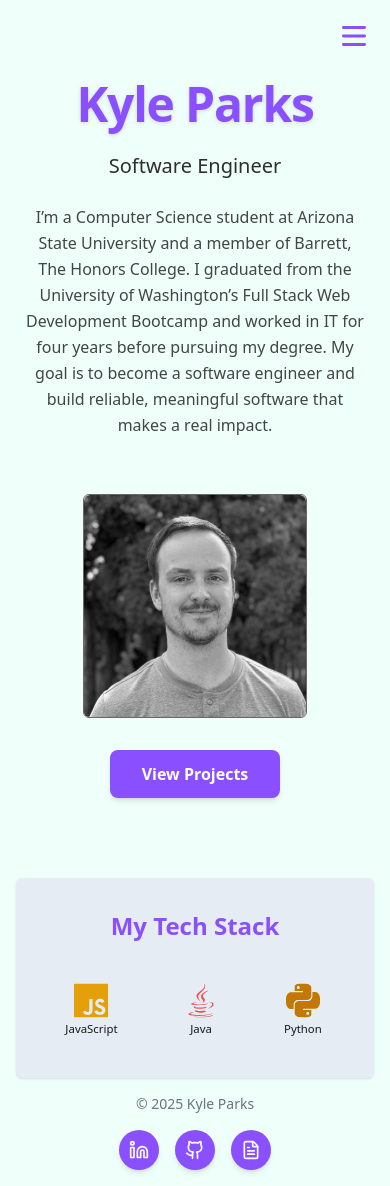
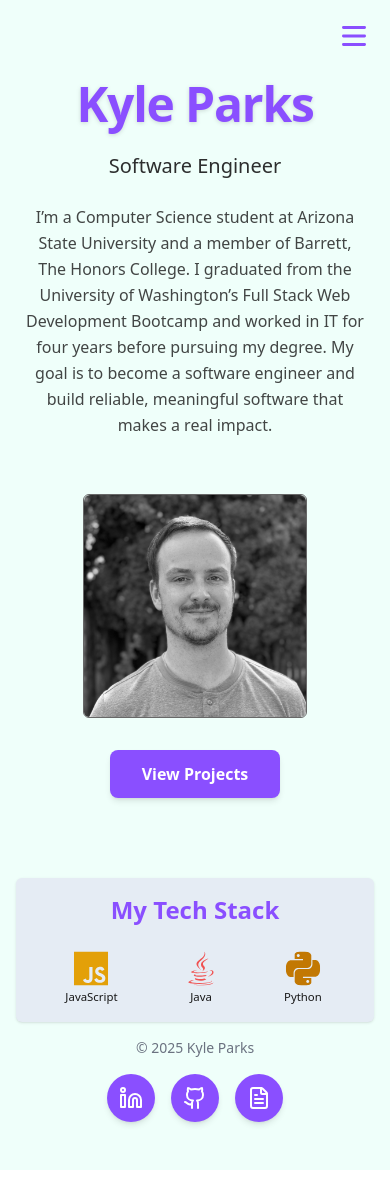
Before and after one commit to Goobber33/Portfolio-V5, a Next.js app: page / in a window 390 px wide. Built offline with nearby package versions, Linux system fonts and the light colour scheme.

Commit message:
Updated footer icons to be better accessible on mobile devices

```diff
--- a/src/components/Footer.tsx
+++ b/src/components/Footer.tsx
@@ -1,9 +1,8 @@
 import { Github, Linkedin, FileText } from 'lucide-react';
-
 
 export default function FooterSection() {
   return (
-    <footer className="mt-auto w-full">
+    <footer className="mt-auto w-full pb-8 sm:pb-4"> {/* 👈 Added more bottom padding for mobile */}
       <div className="mx-auto flex w-full max-w-screen-xl flex-col items-center justify-center gap-4 p-4 text-center">
         <span className="text-sm text-gray-500 dark:text-gray-400">© 2025 Kyle Parks</span>
 
@@ -13,9 +12,9 @@ export default function FooterSection() {
             href="https://www.linkedin.com/in/kyle-parks-b0a74017b"
             target="_blank"
             rel="noopener noreferrer"
-            className="bg-slateblue hover:bg-periwinkle group relative flex h-10 w-10 items-center justify-center rounded-full text-white shadow-md transition-all duration-300 hover:scale-110 sm:h-12 sm:w-12"
+            className="bg-slateblue hover:bg-periwinkle group relative flex h-12 w-12 items-center justify-center rounded-full text-white shadow-md transition-all duration-300 hover:scale-110 sm:h-12 sm:w-12"
           >
-            <Linkedin className="h-5 w-5 sm:h-6 sm:w-6" />
+            <Linkedin className="h-6 w-6" />
             <span className="bg-slateblue absolute -top-8 rounded-md px-2 py-1 text-xs text-white opacity-0 transition-all duration-300 group-hover:-translate-y-1 group-hover:opacity-100 sm:-top-10">
               LinkedIn
             </span>
@@ -26,9 +25,9 @@ export default function FooterSection() {
             href="https://github.com/Goobber33"
             target="_blank"
             rel="noopener noreferrer"
-            className="bg-slateblue hover:bg-periwinkle group relative flex h-10 w-10 items-center justify-center rounded-full text-white shadow-md transition-all duration-300 hover:scale-110 sm:h-12 sm:w-12"
+            className="bg-slateblue hover:bg-periwinkle group relative flex h-12 w-12 items-center justify-center rounded-full text-white shadow-md transition-all duration-300 hover:scale-110 sm:h-12 sm:w-12"
           >
-            <Github className="h-5 w-5 sm:h-6 sm:w-6" />
+            <Github className="h-6 w-6" />
             <span className="bg-slateblue absolute -top-8 rounded-md px-2 py-1 text-xs text-white opacity-0 transition-all duration-300 group-hover:-translate-y-1 group-hover:opacity-100 sm:-top-10">
               GitHub
             </span>
@@ -38,9 +37,9 @@ export default function FooterSection() {
           <a
             href="/resume"
             rel="noopener noreferrer"
-            className="bg-slateblue hover:bg-periwinkle group relative flex h-10 w-10 items-center justify-center rounded-full text-white shadow-md transition-all duration-300 hover:scale-110 sm:h-12 sm:w-12"
+            className="bg-slateblue hover:bg-periwinkle group relative flex h-12 w-12 items-center justify-center rounded-full text-white shadow-md transition-all duration-300 hover:scale-110 sm:h-12 sm:w-12"
           >
-            <FileText className="h-5 w-5 sm:h-6 sm:w-6" />
+            <FileText className="h-6 w-6" />
             <span className="bg-slateblue absolute -top-8 rounded-md px-2 py-1 text-xs text-white opacity-0 transition-all duration-300 group-hover:-translate-y-1 group-hover:opacity-100 sm:-top-10">
               Resume
             </span>
--- a/src/components/HeroSection.tsx
+++ b/src/components/HeroSection.tsx
@@ -42,7 +42,7 @@ export default function HeroSection() {
             <Image
               src="/profile.JPEG"
               alt="Kyle Parks portrait"
-              width={288} // exact pixel width (matches md:w-72)
+              width={288}
               height={288}
               className="object-cover rounded-md"
               priority
--- a/src/components/TechStackSection.tsx
+++ b/src/components/TechStackSection.tsx
@@ -39,9 +39,9 @@ export default function TechStackSection() {
   ];
 
   return (
-    <section className="animate-fadeIn bg-aliceblue mt-20 w-full max-w-3xl rounded-md px-2 py-8 text-center shadow-sm select-none sm:px-4">
+    <section className="animate-fadeIn bg-aliceblue mt-20 w-full max-w-3xl rounded-md px-2 py-2 text-center shadow-sm select-none sm:px-4">
       {/* Section Title */}
-      <h3 className="text-slateblue font-heading mb-8 text-2xl font-bold sm:text-3xl">
+      <h3 className="text-slateblue font-heading mb-4 mt-2 text-2xl font-bold sm:text-3xl">
         My Tech Stack
       </h3>
 
```
